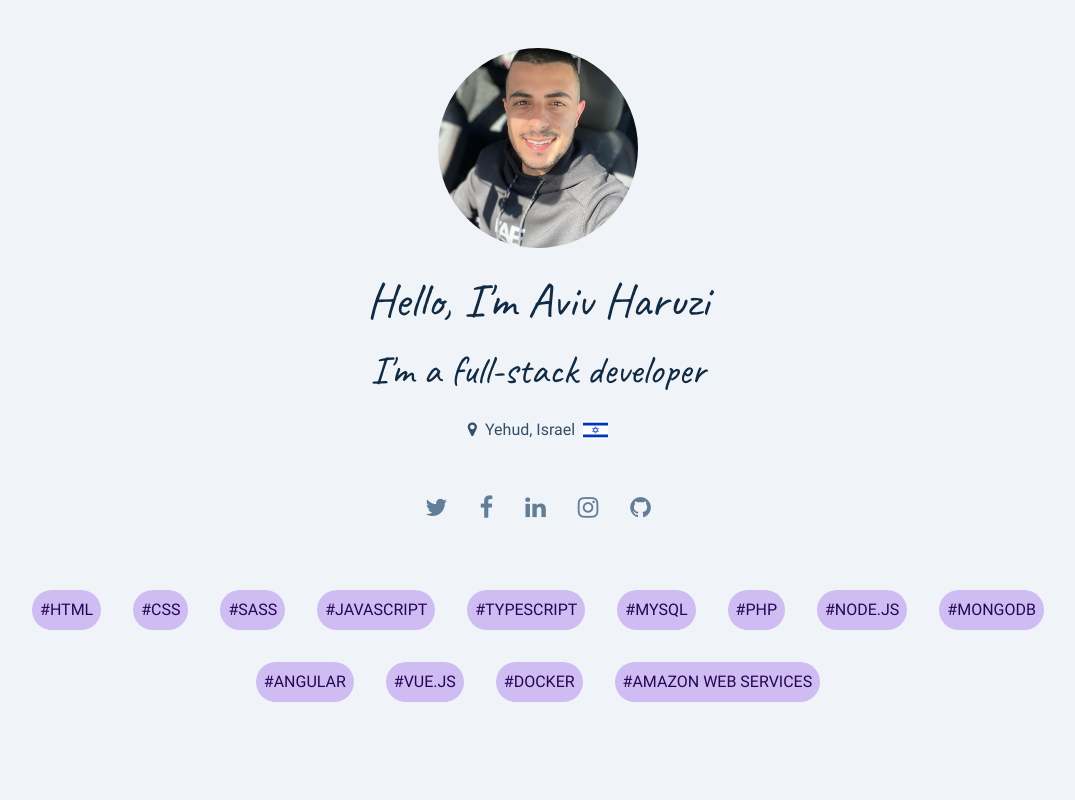
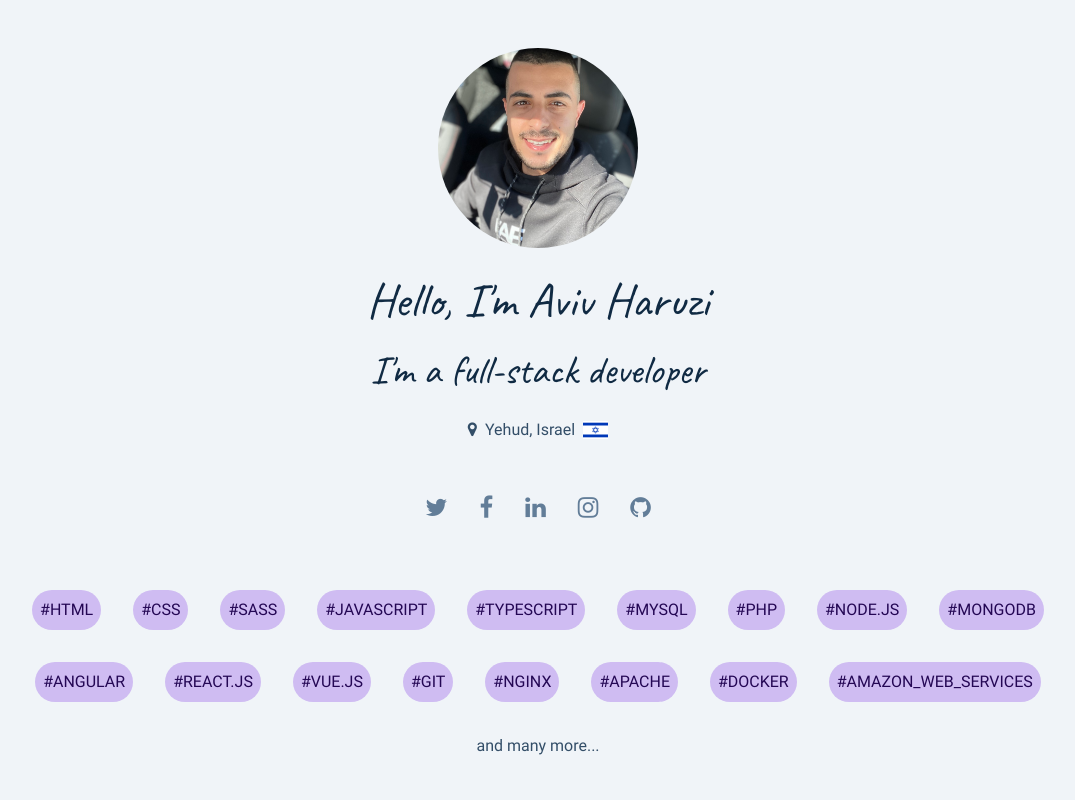
Before and after one commit to avivharuzi/portfolio, a Vue app: page / in a window 1280 px wide. Shown: the top 800 px of the page, without its empty margins (102-1177 px from the left). Built offline with nearby package versions, Linux system fonts and the light colour scheme.

Commit message:
Update skill list

```diff
--- a/public/index.html
+++ b/public/index.html
@@ -11,7 +11,8 @@
           front-end and back-end development">
     <meta name="keywords"
           content="aviv haruzi, full stack, developer, html, css, sass, javascript,
-          typescript, angular, react, vue.js, node.js, mysql, mongodb, php">
+          typescript, mysql, php, node.js, mongodb, angular, react.js, vue.js, git, nginx, apache,
+          docker, amazon web services, and many more">
     <meta name="author" content="Aviv Haruzi">
   </head>
   <body>
--- a/src/components/SkillList.vue
+++ b/src/components/SkillList.vue
@@ -12,7 +12,7 @@ import { Component, Vue } from 'vue-property-decorator';
 @Component
 export default class Skills extends Vue {
     skills: string[] = ['HTML', 'CSS', 'SASS', 'JAVASCRIPT', 'TYPESCRIPT', 'MYSQL',
-      'PHP', 'NODE.JS', 'MONGODB', 'ANGULAR', 'VUE.JS', 'DOCKER', 'AMAZON WEB SERVICES'];
+      'PHP', 'NODE.JS', 'MONGODB', 'ANGULAR', 'REACT.JS', 'VUE.JS', 'GIT', 'NGINX', 'APACHE', 'DOCKER', 'AMAZON_WEB_SERVICES'];
 }
 </script>
 
--- a/src/views/Home.vue
+++ b/src/views/Home.vue
@@ -19,6 +19,9 @@
 
     <div class="mt-5">
       <Skills/>
+      <div class="mt-3">
+        <p>and many more...</p>
+      </div>
     </div>
   </div>
 </template>
```
